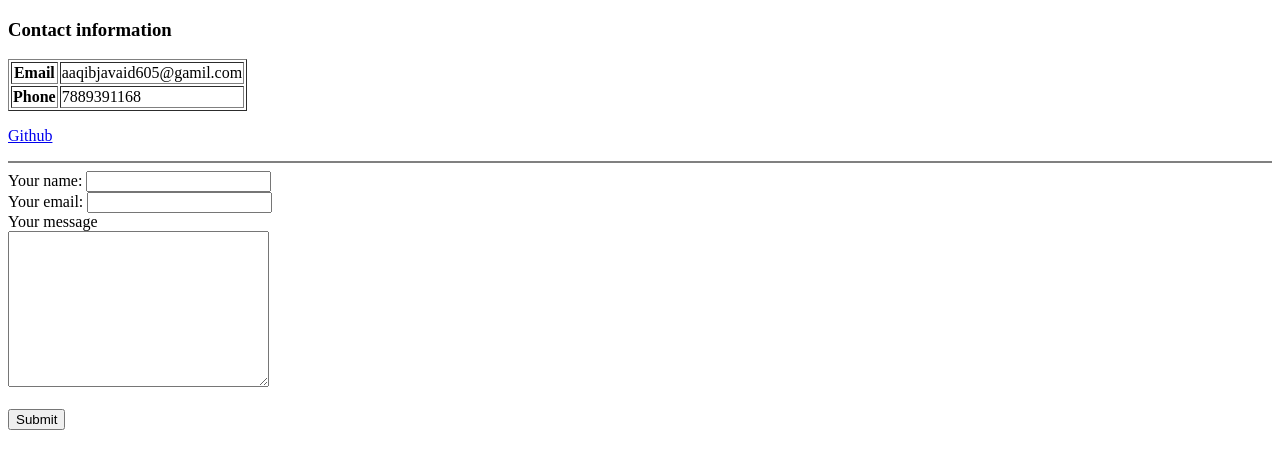
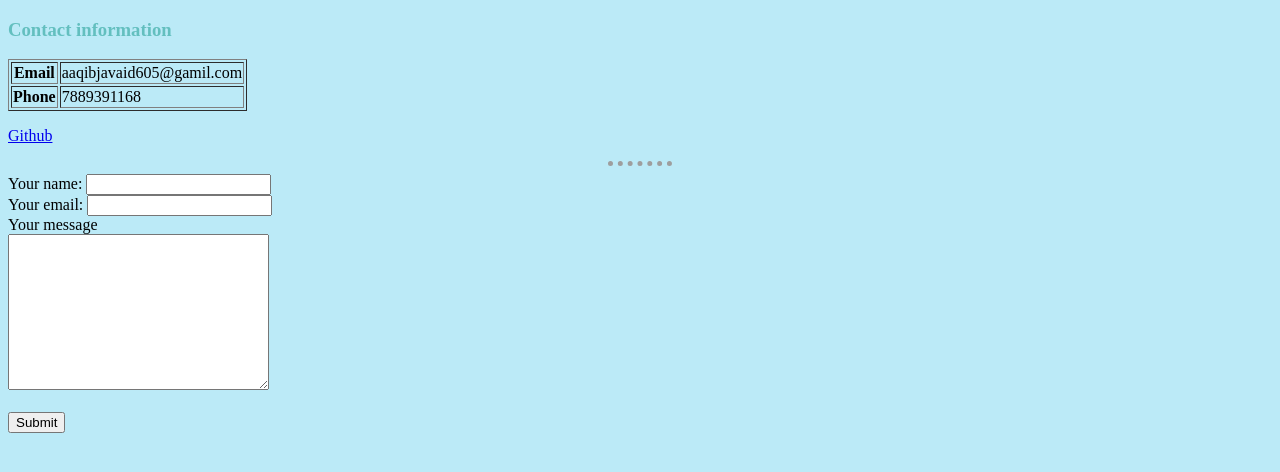
Before and after one commit to aaqib605/HTML-Personal-Site, a plain HTML site: page contact.html in a window 1280 px wide. Drawn offline with Linux system fonts and the light colour scheme.

Commit message:
Implemented external css

```diff
--- a/contact.html
+++ b/contact.html
@@ -4,6 +4,7 @@
     <meta charset="UTF-8" />
     <meta http-equiv="X-UA-Compatible" content="IE=edge" />
     <meta name="viewport" content="width=device-width, initial-scale=1.0" />
+    <link rel="stylesheet" href="css/styles.css" />
     <title>Contact Information</title>
   </head>
   <body>
--- /dev/null
+++ b/css/styles.css
@@ -0,0 +1,15 @@
+body {
+  background-color: #bbeaf7;
+}
+
+h1,
+h3 {
+  color: #63bfbf;
+}
+
+hr {
+  border: none;
+  border-top: 5px dotted rgb(158, 158, 158);
+  background: none;
+  width: 5%;
+}
```
Also changed, not shown: index.html (+1 -13 lines).
